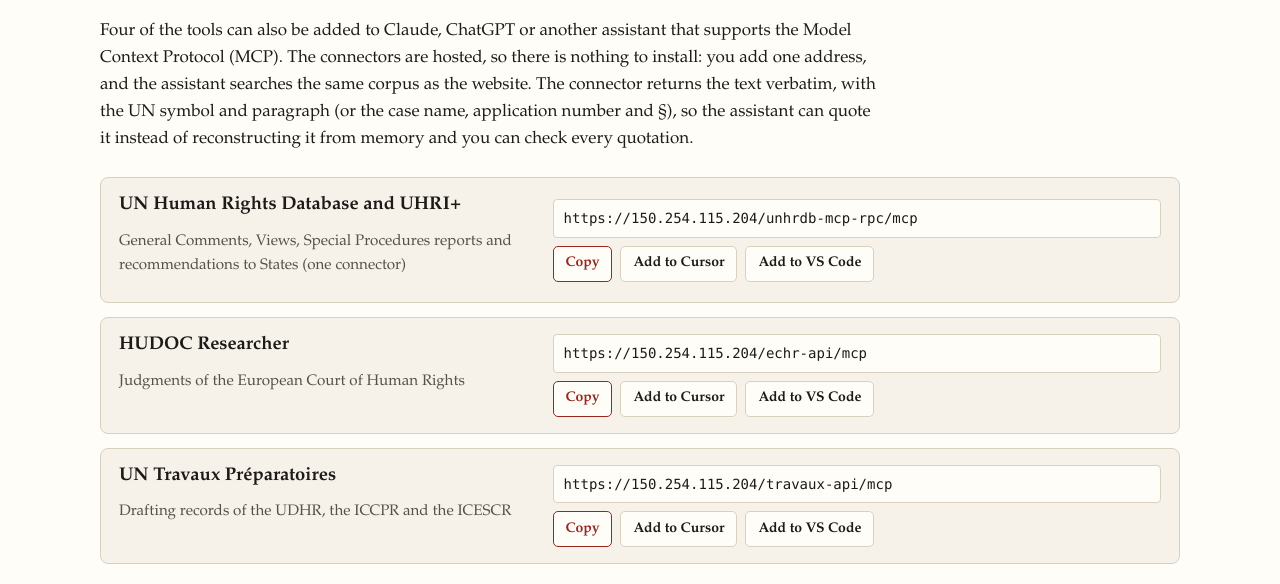
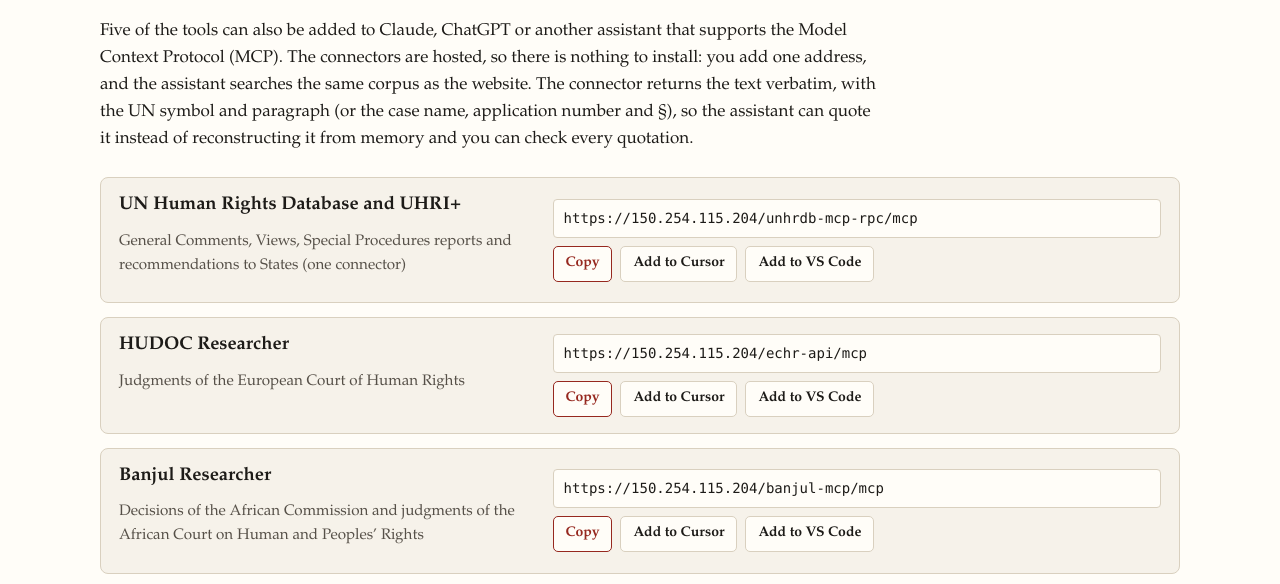
Before and after one commit to lszoszk/humanrights, a plain HTML site: page ai.html in a window 1280 px wide. Shown: the part 216-800 px from the top of the page. Drawn offline with Linux system fonts and the light colour scheme.

Commit message:
Use with AI: Banjul Researcher connector and Check; five tools with MCP
Co-Authored-By: Claude Opus 5.5 <noreply@anthropic.com>

```diff
--- a/ai.html
+++ b/ai.html
@@ -4,11 +4,11 @@
 <meta charset="utf-8">
 <meta name="viewport" content="width=device-width, initial-scale=1">
 <title>Use with your AI assistant · Human Rights Law as Data</title>
-<meta name="description" content="Add the UN Human Rights Database, UHRI+, HUDOC Researcher and UN Travaux Préparatoires to Claude, ChatGPT or another MCP client, and check the answer against the source.">
+<meta name="description" content="Add the UN Human Rights Database, UHRI+, HUDOC Researcher, Banjul Researcher and UN Travaux Préparatoires to Claude, ChatGPT or another MCP client, and check the answer against the source.">
 <link rel="canonical" href="https://lszoszk.github.io/humanrights/ai.html">
 <meta property="og:type" content="website">
 <meta property="og:title" content="Use with your AI assistant · Human Rights Law as Data">
-<meta property="og:description" content="Add the UN Human Rights Database, UHRI+, HUDOC Researcher and UN Travaux Préparatoires to Claude, ChatGPT or another MCP client, and check the answer against the source.">
+<meta property="og:description" content="Add the UN Human Rights Database, UHRI+, HUDOC Researcher, Banjul Researcher and UN Travaux Préparatoires to Claude, ChatGPT or another MCP client, and check the answer against the source.">
 <meta property="og:url" content="https://lszoszk.github.io/humanrights/ai.html">
 <meta property="og:image" content="https://lszoszk.github.io/humanrights/assets/img/og.png">
 <meta name="twitter:card" content="summary_large_image">
@@ -40,7 +40,7 @@
   <div class="wrap">
     <h1 id="ai-h">Use with your AI assistant</h1>
     <div class="prose">
-      <p>Four of the tools can also be added to Claude, ChatGPT or another assistant that supports the Model Context Protocol (MCP). The connectors are hosted, so there is nothing to install: you add one address, and the assistant searches the same corpus as the website. The connector returns the text verbatim, with the UN symbol and paragraph (or the case name, application number and §), so the assistant can quote it instead of reconstructing it from memory and you can check every quotation.</p>
+      <p>Five of the tools can also be added to Claude, ChatGPT or another assistant that supports the Model Context Protocol (MCP). The connectors are hosted, so there is nothing to install: you add one address, and the assistant searches the same corpus as the website. The connector returns the text verbatim, with the UN symbol and paragraph (or the case name, application number and §), so the assistant can quote it instead of reconstructing it from memory and you can check every quotation.</p>
     </div>
 
     <!-- TODO (later): one combined MCP address for all corpora. The addresses below use the VM's IP until humanrights.amu.edu.pl has a TLS certificate (checked 10.11.2026: the IP has a valid Let's Encrypt IP certificate; the domain still fails, no matching name). -->
@@ -63,6 +63,16 @@
           <button class="btn small" type="button" data-copy="#addr-echr" data-stat="copy-echr">Copy<span class="vh"> the address of the HUDOC Researcher connector</span></button>
           <a class="btn small ghost" href="cursor://anysphere.cursor-deeplink/mcp/install?name=echr&amp;config=eyJ1cmwiOiJodHRwczovLzE1MC4yNTQuMTE1LjIwNC9lY2hyLWFwaS9tY3AifQ==">Add to Cursor<span class="vh">: HUDOC Researcher</span></a>
           <a class="btn small ghost" href="https://vscode.dev/redirect?url=vscode%3Amcp%2Finstall%3F%257B%2522name%2522%253A%2522echr%2522%252C%2522type%2522%253A%2522http%2522%252C%2522url%2522%253A%2522https%253A%252F%252F150.254.115.204%252Fechr-api%252Fmcp%2522%257D">Add to VS Code<span class="vh">: HUDOC Researcher</span></a>
+        </div>
+      </li>
+      <li class="connector">
+        <h2>Banjul Researcher</h2>
+        <p class="conn-scope">Decisions of the African Commission and judgments of the African Court on Human and Peoples’ Rights</p>
+        <div class="addr">
+          <code id="addr-banjul">https://150.254.115.204/banjul-mcp/mcp</code>
+          <button class="btn small" type="button" data-copy="#addr-banjul" data-stat="copy-banjul">Copy<span class="vh"> the address of the Banjul Researcher connector</span></button>
+          <a class="btn small ghost" href="cursor://anysphere.cursor-deeplink/mcp/install?name=banjul&amp;config=eyJ1cmwiOiJodHRwczovLzE1MC4yNTQuMTE1LjIwNC9iYW5qdWwtbWNwL21jcCJ9">Add to Cursor<span class="vh">: Banjul Researcher</span></a>
+          <a class="btn small ghost" href="https://vscode.dev/redirect?url=vscode%3Amcp%2Finstall%3F%257B%2522name%2522%253A%2522banjul%2522%252C%2522type%2522%253A%2522http%2522%252C%2522url%2522%253A%2522https%253A%252F%252F150.254.115.204%252Fbanjul-mcp%252Fmcp%2522%257D">Add to VS Code<span class="vh">: Banjul Researcher</span></a>
         </div>
       </li>
       <li class="connector">
@@ -104,6 +114,7 @@
         <div class="cmd">
           <pre tabindex="0" role="region" aria-label="Claude Code commands"><code id="cmd-cc">claude mcp add --transport http unhrdb https://150.254.115.204/unhrdb-mcp-rpc/mcp --scope user
 claude mcp add --transport http echr https://150.254.115.204/echr-api/mcp --scope user
+claude mcp add --transport http banjul https://150.254.115.204/banjul-mcp/mcp --scope user
 claude mcp add --transport http travaux https://150.254.115.204/travaux-api/mcp --scope user</code></pre>
           <button class="btn small" type="button" data-copy="#cmd-cc" data-stat="copy-claude-code">Copy<span class="vh"> the Claude Code commands</span></button>
         </div>
@@ -129,7 +140,7 @@ claude mcp add --transport http travaux https://150.254.115.204/travaux-api/mcp
 
     <section class="check-step" aria-labelledby="check-h">
       <h2 id="check-h">Check the answer</h2>
-      <p>The assistant writes its own answer, and it may still misquote a paragraph or attach a quotation to the wrong one. For this reason, paste the answer into Check before you use it, which compares every quotation and citation with the source (<a href="https://lszoszk.github.io/generalcomments/#check">Check in the UN Human Rights Database</a> for UN documents, <a href="https://lszoszk.github.io/ECHR-Dashboard/check.html">HUDOC Researcher Check</a> for the judgments of the Court and <a href="https://lszoszk.github.io/travaux-preparatoires/#view=check">Travaux Check</a> for the drafting records). The first two keep your text in the browser and fetch only the identifiers of the cited documents, while Travaux Check reads the text on its server and keeps it nowhere.</p>
+      <p>The assistant writes its own answer, and it may still misquote a paragraph or attach a quotation to the wrong one. For this reason, paste the answer into Check before you use it, which compares every quotation and citation with the source (<a href="https://lszoszk.github.io/generalcomments/#check">Check in the UN Human Rights Database</a> for UN documents, <a href="https://lszoszk.github.io/ECHR-Dashboard/check.html">HUDOC Researcher Check</a> for the judgments of the Court, <a href="https://lszoszk.github.io/banjul-researcher/#check">Banjul Researcher Check</a> for the African Commission and Court and <a href="https://lszoszk.github.io/travaux-preparatoires/#view=check">Travaux Check</a> for the drafting records). The first three keep your text in the browser and fetch only the identifiers of the cited documents, while Travaux Check reads the text on its server and keeps it nowhere.</p>
     </section>
 
     <!-- Later: a 90 s film on the connectors goes here (the placeholder was removed for the launch on 10.11.2026). -->
```
Also changed, not shown: index.html (+1 -1 lines).
